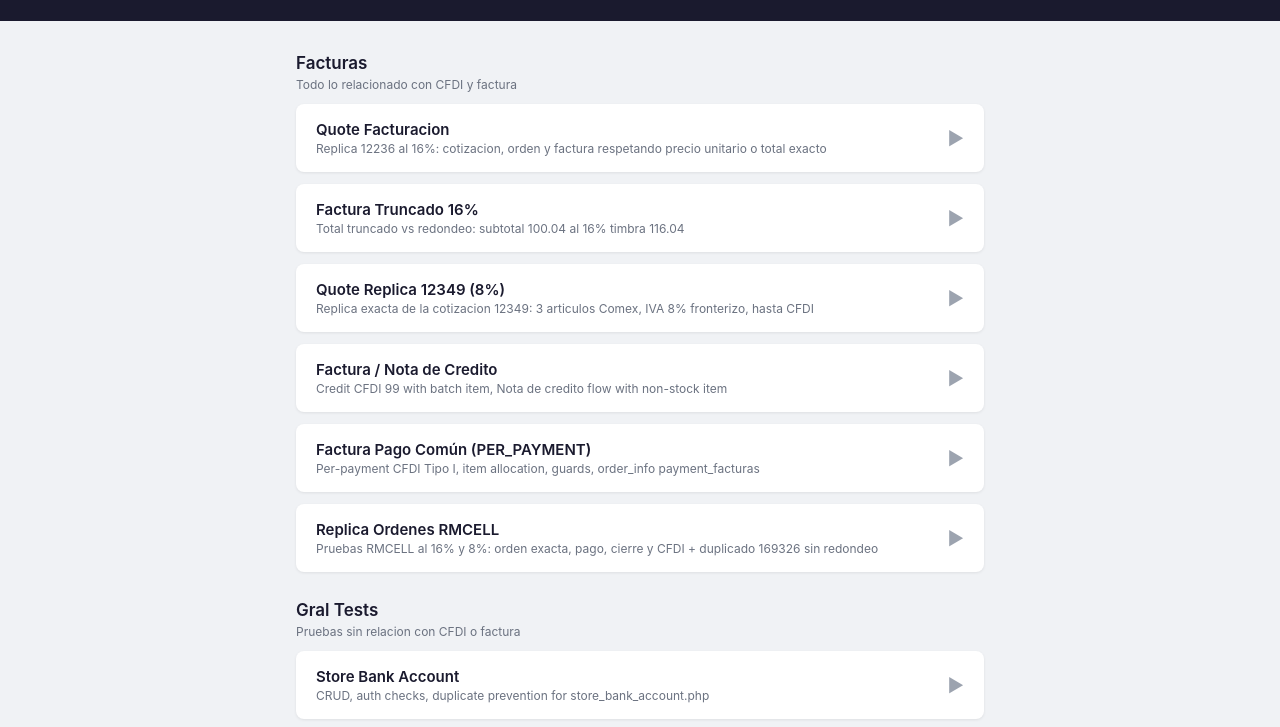
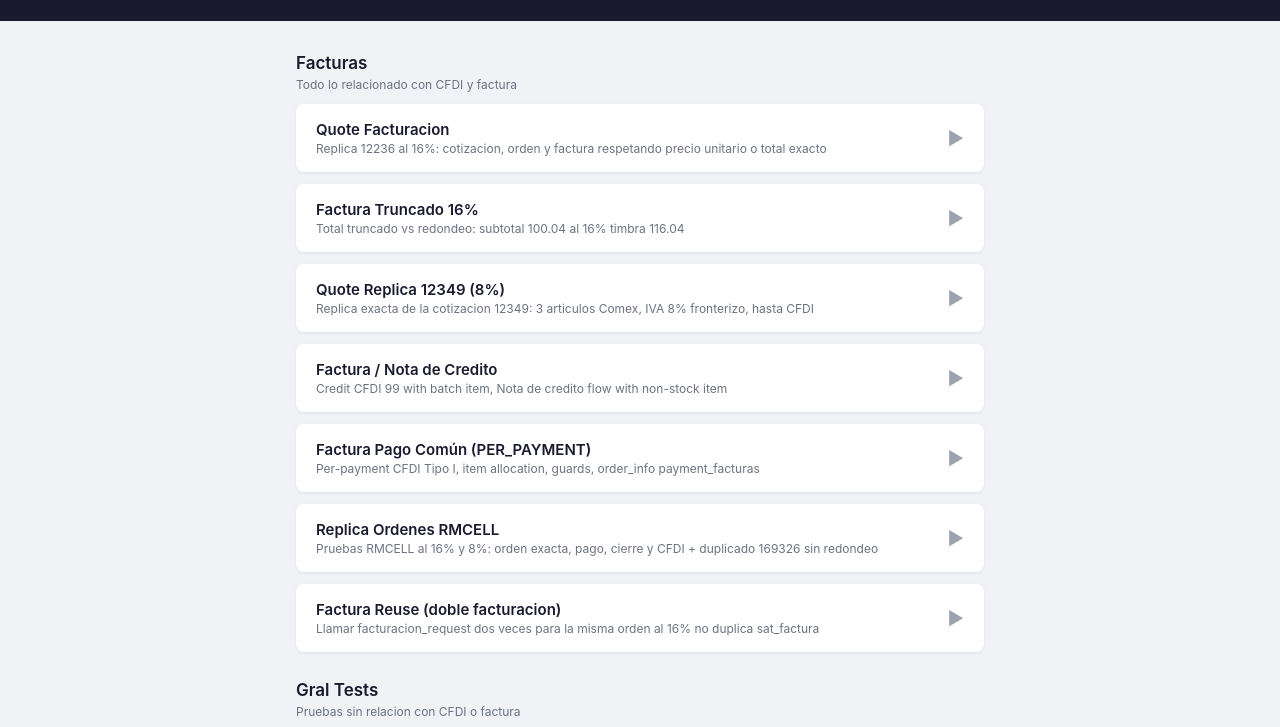
Before and after one commit to inextor/PointOfSaleTest, a plain HTML site: page index.html in a window 1280 px wide. Shown: the part 73-800 px from the top of the page. Drawn offline with Linux system fonts and the light colour scheme.

Commit message:
Link factura reuse suite from main index
Add a Factura Reuse card under the Facturas section pointing to
tests/factura_reuse.html, so the double-billing regression suite is
discoverable from the landing page alongside the other CFDI suites.

Purpose: the suite calls facturacion_request.php twice for the same
16 percent order and asserts the second call is rejected while the
order keeps a single sat_factura row with an unchanged transaccion,
locking the sat_factura reuse behavior in place.

```diff
--- a/index.html
+++ b/index.html
@@ -72,6 +72,13 @@ header p { font-size: 13px; opacity: 0.7; margin-top: 4px; }
 			<div>
 				<div class="name">Replica Ordenes RMCELL</div>
 				<div class="desc">Pruebas RMCELL al 16% y 8%: orden exacta, pago, cierre y CFDI + duplicado 169326 sin redondeo</div>
+			</div>
+			<span class="arrow">&#9654;</span>
+		</a>
+		<a class="card" href="tests/factura_reuse.html">
+			<div>
+				<div class="name">Factura Reuse (doble facturacion)</div>
+				<div class="desc">Llamar facturacion_request dos veces para la misma orden al 16% no duplica sat_factura</div>
 			</div>
 			<span class="arrow">&#9654;</span>
 		</a>
```
